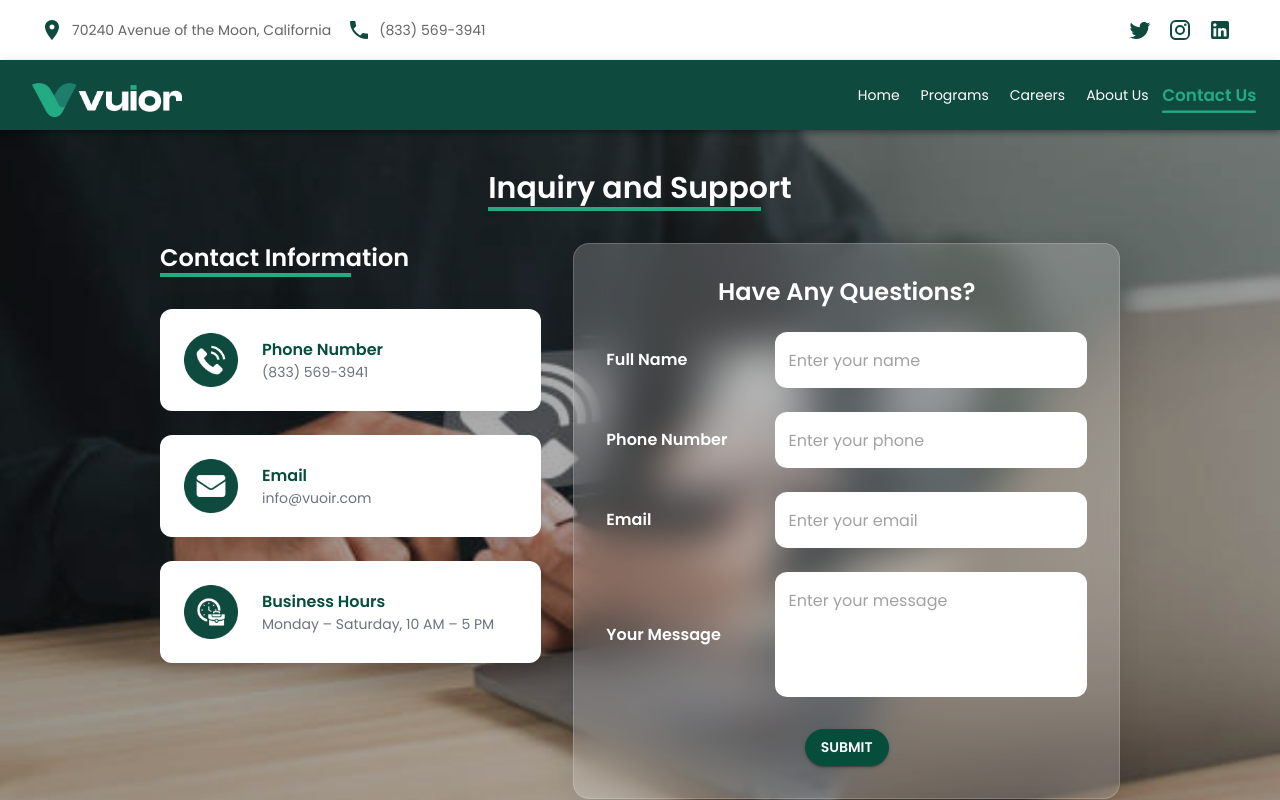
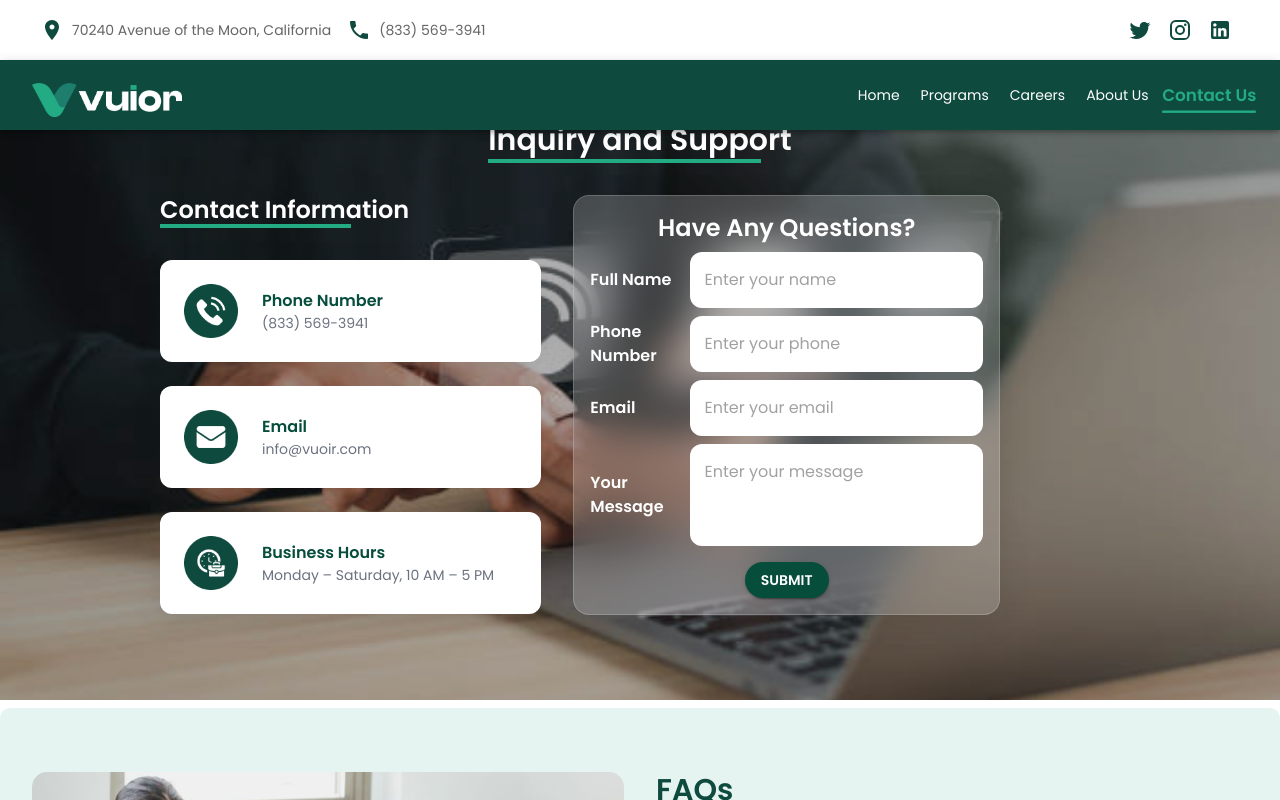
Before and after one commit to FaizanChoudhary/vuior, a React (Create React App) app: page /contact-us in a window 1280 px wide. Shown: the top 800 px of the page. Built offline with nearby package versions, Linux system fonts and the light colour scheme.

Commit message:
FIxing COontact Hero section

```diff
--- a/src/sections/ContactUs/InquirySupportSection.js
+++ b/src/sections/ContactUs/InquirySupportSection.js
@@ -55,7 +55,7 @@ const GlassBox = styled(Box)(({ theme }) => ({
   backdropFilter: "blur(20px)", // Increased blur for glassmorphism effect
   background: "rgba(255, 255, 255, 0.2)", // More transparency
   borderRadius: "16px",
-  padding: theme.spacing(4),
+  padding: theme.spacing(2),
   boxShadow: "0px 8px 32px rgba(0, 0, 0, 0.1)",
   border: "1px solid rgba(255, 255, 255, 0.18)",
   [theme.breakpoints.down("sm")]: {
@@ -90,7 +90,8 @@ const InquirySupportSection = () => {
         backgroundSize: "cover", // Ensures the image covers the entire section
         backgroundPosition: "center",
         position: "relative",
-        marginTop: "70px !important",
+        height: "80vh",
+        // marginTop: "70px !important",
         px: { xs: 4, md: 6, lg: 20 },
         py: 5,
         zIndex: 1,
@@ -171,20 +172,19 @@ const InquirySupportSection = () => {
         </Grid>
 
         {/* Right Section - Inquiry Form */}
-        <Grid item xs={12} md={7}>
+        <Grid item xs={12} md={7} px={15}>
           <GlassBox>
             <Typography
               variant="h5"
-              gutterBottom
               align="center"
-              sx={{ mb: 3, color: "#fff" }}
+              sx={{ mb: 1, color: "#fff" }}
             >
               Have Any Questions?
             </Typography>
             <form>
-              <Grid container spacing={3} alignItems="center">
+              <Grid container spacing={1} alignItems="center">
                 {/* Full Name */}
-                <Grid item xs={12} md={4}>
+                <Grid item xs={12} md={3}>
                   <Typography
                     variant="body1"
                     sx={{ fontWeight: "bold", color: "#fff" }}
@@ -192,7 +192,7 @@ const InquirySupportSection = () => {
                     Full Name
                   </Typography>
                 </Grid>
-                <Grid item xs={12} md={8}>
+                <Grid item xs={12} md={9}>
                   <StyledTextField
                     fullWidth
                     variant="outlined"
@@ -201,7 +201,7 @@ const InquirySupportSection = () => {
                 </Grid>
 
                 {/* Phone Number */}
-                <Grid item xs={12} md={4}>
+                <Grid item xs={12} md={3}>
                   <Typography
                     variant="body1"
                     sx={{ fontWeight: "bold", color: "#fff" }}
@@ -209,7 +209,7 @@ const InquirySupportSection = () => {
                     Phone Number
                   </Typography>
                 </Grid>
-                <Grid item xs={12} md={8}>
+                <Grid item xs={12} md={9}>
                   <StyledTextField
                     fullWidth
                     variant="outlined"
@@ -219,7 +219,7 @@ const InquirySupportSection = () => {
                 </Grid>
 
                 {/* Email */}
-                <Grid item xs={12} md={4}>
+                <Grid item xs={12} md={3}>
                   <Typography
                     variant="body1"
                     sx={{ fontWeight: "bold", color: "#fff" }}
@@ -227,7 +227,7 @@ const InquirySupportSection = () => {
                     Email
                   </Typography>
                 </Grid>
-                <Grid item xs={12} md={8}>
+                <Grid item xs={12} md={9}>
                   <StyledTextField
                     fullWidth
                     variant="outlined"
@@ -237,7 +237,7 @@ const InquirySupportSection = () => {
                 </Grid>
 
                 {/* Message */}
-                <Grid item xs={12} md={4}>
+                <Grid item xs={12} md={3}>
                   <Typography
                     variant="body1"
                     sx={{ fontWeight: "bold", color: "#fff" }}
@@ -245,11 +245,11 @@ const InquirySupportSection = () => {
                     Your Message
                   </Typography>
                 </Grid>
-                <Grid item xs={12} md={8}>
+                <Grid item xs={12} md={9}>
                   <StyledTextField
                     fullWidth
                     multiline
-                    rows={4}
+                    rows={3}
                     variant="outlined"
                     placeholder="Enter your message"
                     sx={{ backgroundColor: "#fff", borderRadius: "12px" }}
@@ -259,7 +259,7 @@ const InquirySupportSection = () => {
 
               {/* Submit Button */}
               <Box
-                sx={{ display: "flex", justifyContent: "center", marginTop: 4 }}
+                sx={{ display: "flex", justifyContent: "center", marginTop: 2 }}
               >
                 <Button
                   variant="contained"
```
